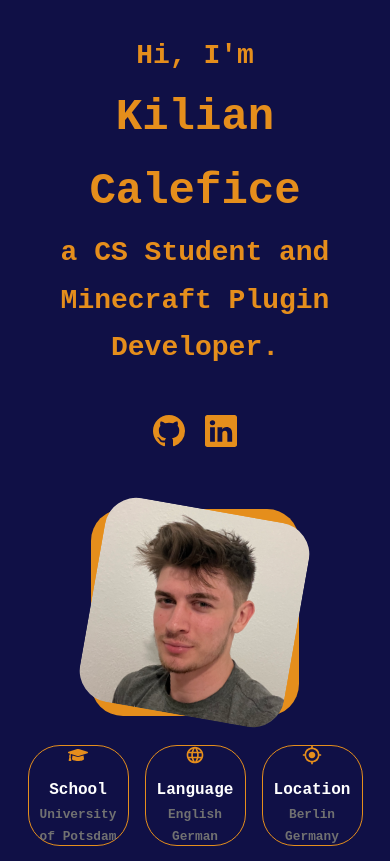
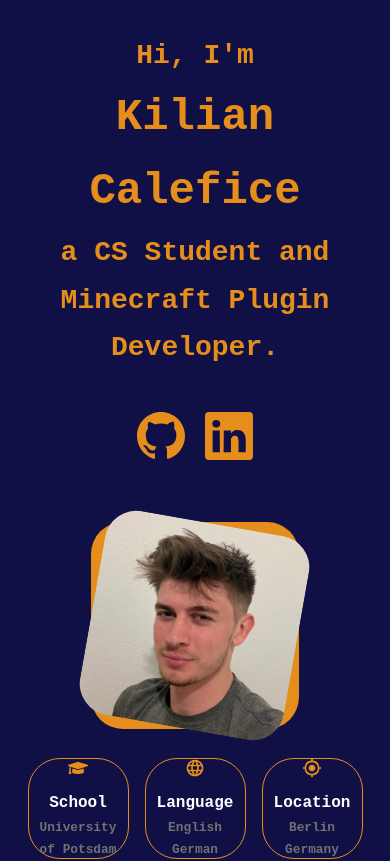
Before and after one commit to kfc-manager/portfolio-website, a React (Create React App) app: page / in a window 390 px wide. Shown: the top 861 px of the page. Built offline with nearby package versions, Linux system fonts and the light colour scheme; a web font is replaced by a local one.

Commit message:
scaled icons for mobile

```diff
--- a/src/components/projects/Projects.css
+++ b/src/components/projects/Projects.css
@@ -64,13 +64,12 @@
 
 @media only screen and (max-width: 1024px) {
     .slide__headline {
-        font-size: 150%;
+        font-size: 135%;
         margin: 2rem 0 1rem 0;
     }
 
     .slide__content {
         font-size: 1.75rem;
-        min-height: 35rem;
     }
 
     .source-button {
--- a/src/components/social/Social.css
+++ b/src/components/social/Social.css
@@ -5,3 +5,15 @@
     justify-content: center;
     margin-bottom: 2rem;
 }
+
+/*============ MEDIA QUERIES ============*/
+
+@media only screen and (max-width: 1024px) {
+    .social__icon {
+        font-size: 150%;
+    }
+}
+
+@media only screen and (max-width: 600px) {
+
+}
--- a/src/components/social/Social.js
+++ b/src/components/social/Social.js
@@ -7,8 +7,8 @@ const Social = () =>{
 
   return (
     <div className='social__container'>
-      <a href='https://github.com/kfc-manager' target='_blank' rel='noreferrer'><BsGithub/></a>
-      <a href='https://www.linkedin.com/in/kilian-calefice-825869272' target='_blank' rel='noreferrer'><BsLinkedin/></a>
+      <a href='https://github.com/kfc-manager' target='_blank' rel='noreferrer'><BsGithub className='social__icon'/></a>
+      <a href='https://www.linkedin.com/in/kilian-calefice-825869272' target='_blank' rel='noreferrer'><BsLinkedin className='social__icon'/></a>
     </div>
   )
 }
```
Also changed, not shown: src/index.css (line endings or trailing spaces).
